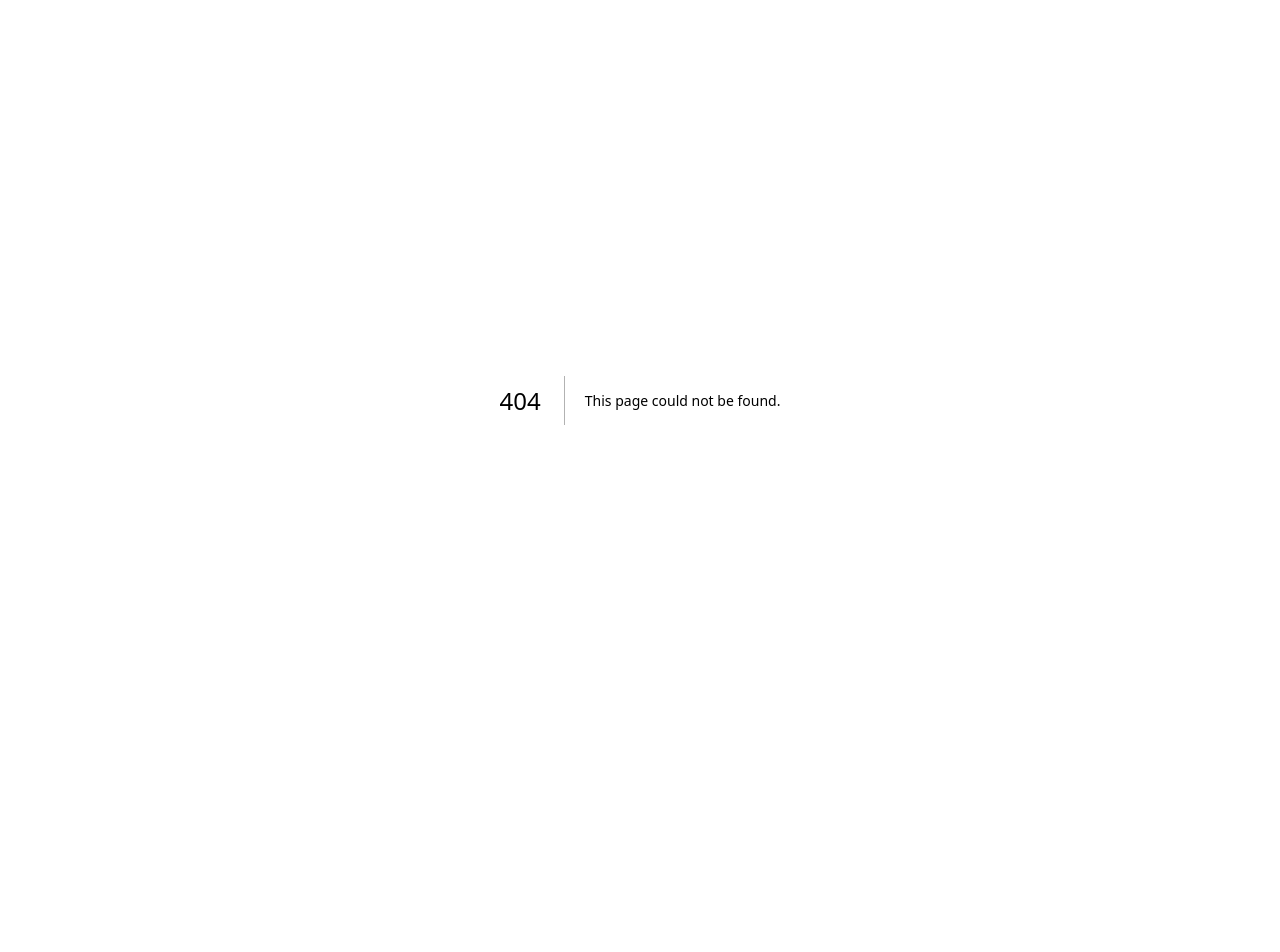
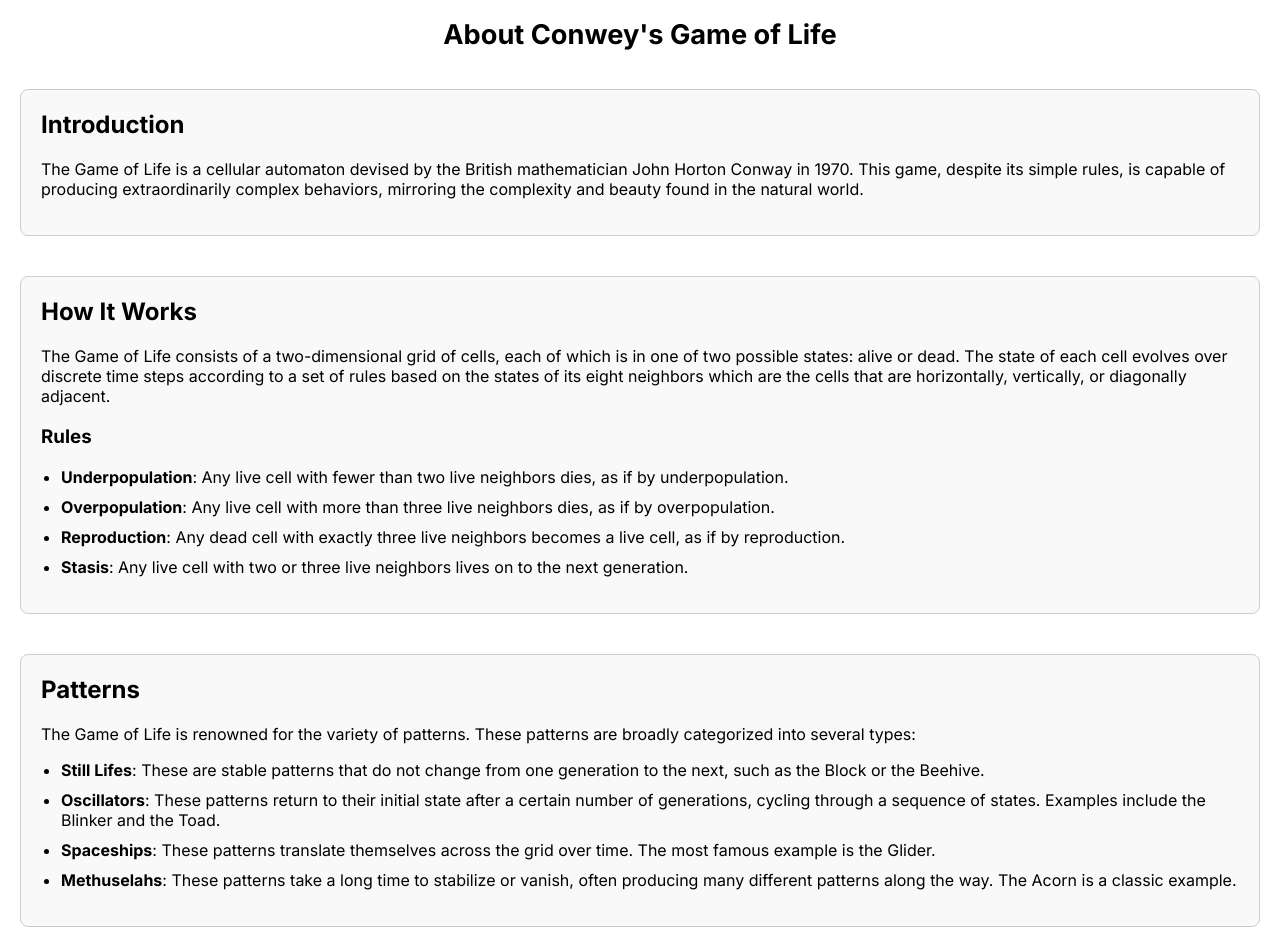
Before and after one commit to Okios2/Game-of-Life, a Next.js app: page /about in a window 1280 px wide. Before the commit this address had no page. Shown: the top 952 px of the page. Before the commit the page ends 800 px from the top, so only its background shows below. Built offline with nearby package versions, Linux system fonts and the light colour scheme.

Commit message:
Adding about page

```diff
--- /dev/null
+++ b/app/about/page.tsx
@@ -0,0 +1,42 @@
+import styles from "../page.module.css";
+import Link from "next/link";
+
+export default function About() {
+
+  return (
+    <main className={styles.main}>
+      <div className={styles.description}>
+          <h1>About Conwey's Game of Life</h1>
+      </div>
+      <section className={styles.section}>
+            <h2>Introduction</h2>
+            <p>The Game of Life is a cellular automaton devised by the British mathematician John Horton Conway in 1970.
+               This game, despite its simple rules, is capable of producing extraordinarily complex behaviors, mirroring the complexity and beauty found in the natural world.</p>
+          </section>
+          <section className={styles.section}>
+            <h2>How It Works</h2>
+            <p>The Game of Life consists of a  two-dimensional grid of cells, each of which  is in one of two possible states: alive or dead.
+               The state of each cell evolves over discrete time steps according to a set of rules based on the states of its eight neighbors
+               which are the cells that are horizontally, vertically, or diagonally adjacent.</p>
+            <h3>Rules</h3>
+            <ul>
+              <li><strong>Underpopulation</strong>: Any live cell with fewer than two live neighbors dies, as if by underpopulation.</li>
+              <li><strong>Overpopulation</strong>: Any live cell with more than three live neighbors dies, as if by overpopulation.</li>
+              <li><strong>Reproduction</strong>: Any dead cell with exactly three live neighbors becomes a live cell, as if by reproduction.</li>
+              <li><strong>Stasis</strong>: Any live cell with two or three live neighbors lives on to the next generation.</li>
+            </ul>
+          </section>
+          <section className={styles.section}>
+            <h2>Patterns</h2>
+            <p>The Game of Life is renowned for the variety of patterns. These patterns are broadly categorized into several types:</p>
+            <ul>
+              <li><strong>Still Lifes</strong>: These are stable patterns that do not change from one generation to the next, such as the Block or the Beehive.</li>
+              <li><strong>Oscillators</strong>: These patterns return to their initial state after a certain number of generations, cycling through a sequence of states. Examples include the Blinker and the Toad.</li>
+              <li><strong>Spaceships</strong>: These patterns translate themselves across the grid over time. The most famous example is the Glider.</li>
+              <li><strong>Methuselahs</strong>: These patterns take a long time to stabilize or vanish, often producing many different patterns along the way. The Acorn is a classic example.</li>
+            </ul>
+          </section>
+      <Link href="/" className={styles.link}>Back</Link>
+    </main>
+  );
+}
--- a/app/globals.css
+++ b/app/globals.css
@@ -1,7 +1,3 @@
-:root {
-  --grid-min-width: 550;
-}
-
 html, body {
   width: 100%;
   height: 100%;
@@ -10,10 +6,6 @@ html, body {
 }
 
 @media (orientation: portrait){
-  html, body {
-    min-width: var(--grid-min-width);
-  }
-
   body{
     padding: 0 20px;
   }
--- a/app/page.module.css
+++ b/app/page.module.css
@@ -34,6 +34,31 @@
   gap: 20px;
 }
 
+.section {
+  margin: 20px 0;
+  padding: 20px;
+  border: 1px solid #ccc;
+  border-radius: 8px;
+  background-color: #f9f9f9;
+}
+
+.section h2 {
+  margin-top: 0;
+}
+
+.section ul {
+  padding-left: 20px;
+}
+
+.section li {
+  margin-bottom: 10px;
+}
+
+.link {
+  display: inline-block;
+  margin: 20px 0;
+}
+
 @media (orientation: portrait) {
   .center {
     flex-direction: column;
--- a/app/page.tsx
+++ b/app/page.tsx
@@ -1,5 +1,6 @@
 import GridContainer from "./components/gridContainer";
 import styles from "./page.module.css";
+import Link from "next/link";
 
 export default function Home() {
 
@@ -9,6 +10,7 @@ export default function Home() {
           <h1>GAME OF LIFE</h1>
       </div>
       <GridContainer/>
+      <Link href="/about" className={styles.link}>About Page</Link>
     </main>
   );
 }
```
Also changed, not shown: app/components/cell.module.css (deleted, +0 -12 lines), app/components/cell.tsx (+6 -4 lines), app/components/grid.module.css (deleted, +0 -8 lines), app/components/grid.tsx (+8 -17 lines), app/components/gridContainer.tsx (+33 -4 lines).
